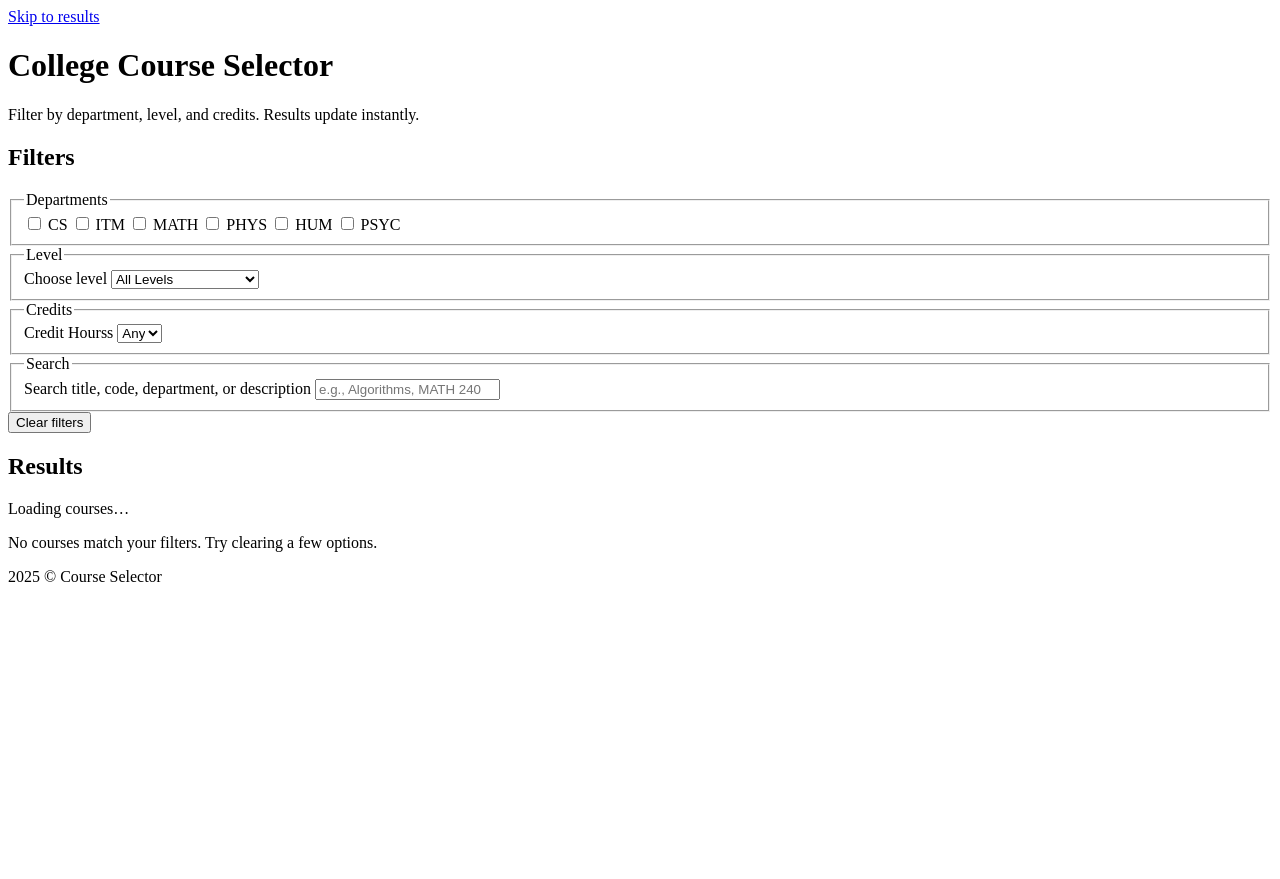
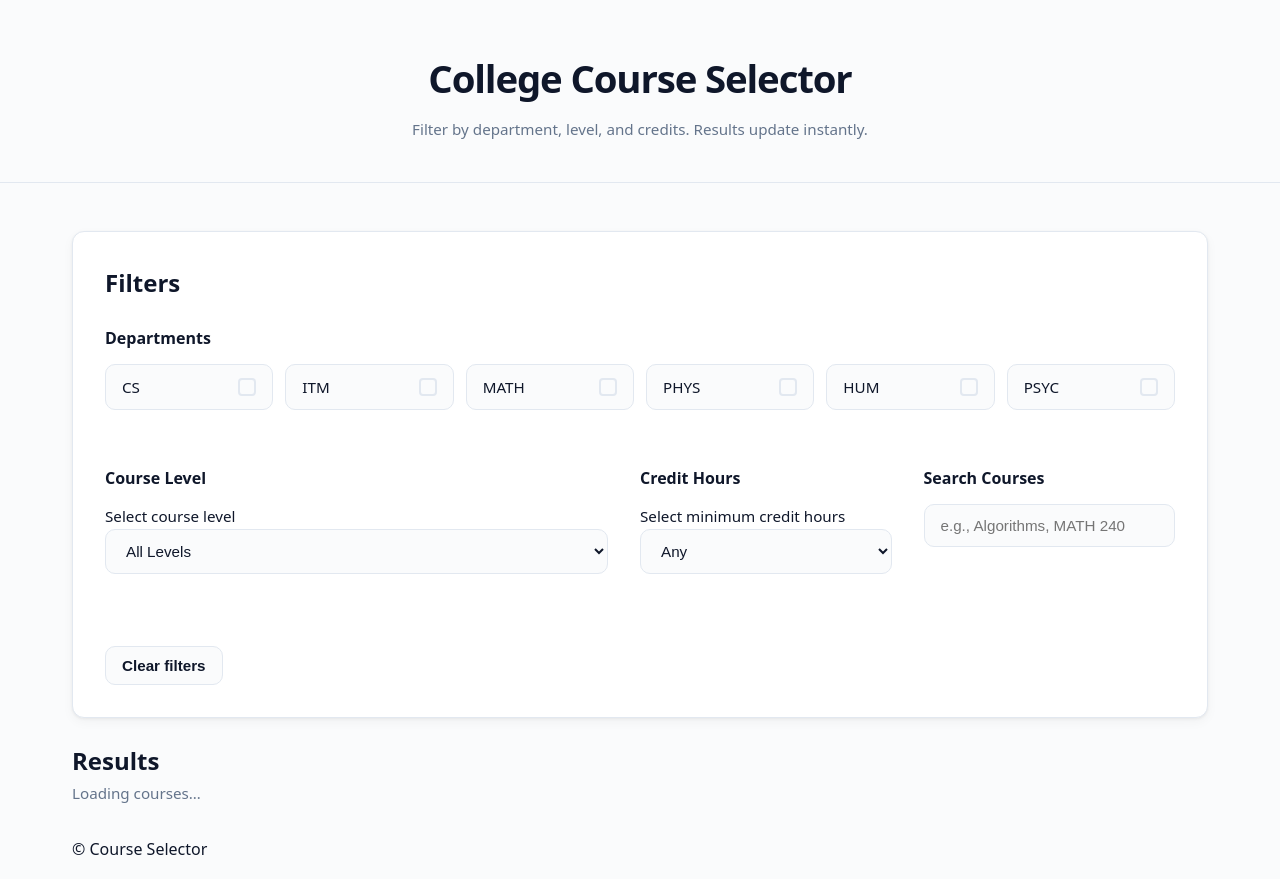
Before and after one commit to h-yzeng/College-Course-Selector, a plain HTML site: page index.html in a window 1280 px wide. Before the commit the page ends 800 px from the top, so only its background shows below. Drawn offline with Linux system fonts and the light colour scheme.

Commit message:
Refined index.html, added data into course_data.json, and added some styles in styles.css

```diff
--- a/index.html
+++ b/index.html
@@ -27,18 +27,18 @@
             <legend>Departments</legend>
             <div class="chips">
               <label><input type="checkbox" name="dept" value="CS" /> CS</label>
-              <label><input type="checkbox" name="dept" value="IT" /> ITM</label>
+              <label><input type="checkbox" name="dept" value="ITM" /> ITM</label>
               <label><input type="checkbox" name="dept" value="MATH" /> MATH</label>
-              <label><input type="checkbox" name="dept" value="ENG" /> PHYS</label>
+              <label><input type="checkbox" name="dept" value="PHYS" /> PHYS</label>
               <label><input type="checkbox" name="dept" value="HUM" /> HUM</label>
-              <label><input type="checkbox" name="dept" value="BUS" /> PSYC</label>
+              <label><input type="checkbox" name="dept" value="PSYC" /> PSYC</label>
             </div>
           </fieldset>
 
           <fieldset>
-            <legend>Level</legend>
-            <label for="level">Choose level</label>
-            <select id="level" name="level">
+            <legend>Course Level</legend>
+            <label for="level" class="visually-hidden">Select course level</label>
+            <select id="level" name="level" title="Select course level">
               <option value="">All Levels</option>
               <option value="100">100</option>
               <option value="200">200</option>
@@ -49,9 +49,9 @@
           </fieldset>
 
           <fieldset>
-            <legend>Credits</legend>
-            <label for="credits">Credit Hourss</label>
-            <select id="credits" name="credits">
+            <legend>Credit Hours</legend>
+            <label for="credits" class="visually-hidden">Select minimum credit hours</label>
+            <select id="credits" name="credits" title="Select minimum credit hours">
               <option value="">Any</option>
               <option value="1">1+</option>
               <option value="2">2+</option>
@@ -61,8 +61,7 @@
           </fieldset>
 
           <fieldset>
-            <legend>Search</legend>
-            <label for="query">Search title, code, department, or description</label>
+            <legend>Search Courses</legend>
             <input
               id="query"
               name="query"
@@ -70,6 +69,7 @@
               placeholder="e.g., Algorithms, MATH 240"
               autocomplete="off"
               inputmode="search"
+              aria-label="Search title, code, department, or description"
             />
           </fieldset>
 
@@ -118,7 +118,7 @@
 
     <footer class="site-footer">
       <div class="container">
-        <p>2025 © <span id="year"></span>Course Selector</p>
+        <p>© <span id="year"></span> Course Selector</p>
       </div>
     </footer>
 
--- a/styles.css
+++ b/styles.css
@@ -0,0 +1,318 @@
+:root {
+  --bg: #fafbfc;
+  --fg: #0f172a;
+  --muted: #64748b;
+  --brand: #3b82f6;
+  --brand-hover: #2563eb;
+  --brand-ink: #ffffff;
+  --card: #ffffff;
+  --card-hover: #f8fafc;
+  --border: #e2e8f0;
+  --focus: #f59e0b;
+  --radius: 12px;
+  --shadow: 0 1px 3px rgba(0, 0, 0, 0.06), 0 4px 12px rgba(0, 0, 0, 0.04);
+  --shadow-lg: 0 4px 6px rgba(0, 0, 0, 0.05), 0 10px 25px rgba(0, 0, 0, 0.08);
+  --transition: 180ms cubic-bezier(0.4, 0, 0.2, 1);
+}
+
+@media (prefers-color-scheme: dark) {
+  :root {
+    --bg: #0b0f19;
+    --fg: #f1f5f9;
+    --muted: #94a3b8;
+    --brand: #60a5fa;
+    --brand-hover: #93c5fd;
+    --brand-ink: #0f172a;
+    --card: #1e293b;
+    --card-hover: #334155;
+    --border: #334155;
+    --focus: #fbbf24;
+    --shadow: 0 2px 8px rgba(0, 0, 0, 0.4), 0 8px 24px rgba(0, 0, 0, 0.3);
+    --shadow-lg: 0 8px 16px rgba(0, 0, 0, 0.5), 0 16px 48px rgba(0, 0, 0, 0.4);
+  }
+}
+
+* {
+  box-sizing: border-box;
+  margin: 0;
+  padding: 0;
+}
+
+html, body {
+  height: 100%;
+}
+
+body {
+  font-family: system-ui, -apple-system, 'Segoe UI', Roboto, 'Helvetica Neue', Arial, sans-serif;
+  font-size: 16px;
+  line-height: 1.6;
+  color: var(--fg);
+  background: var(--bg);
+  -webkit-font-smoothing: antialiased;
+  -moz-osx-font-smoothing: grayscale;
+  text-rendering: optimizeLegibility;
+}
+
+.container {
+  width: min(1200px, 100%);
+  margin-inline: auto;
+  padding: 1rem clamp(1rem, 3vw, 2rem);
+}
+
+.muted {
+  color: var(--muted);
+  font-size: 0.95rem;
+}
+
+.hidden {
+  display: none !important;
+}
+
+/* Skip Link for Accessibility */
+.skip-link {
+  position: absolute;
+  left: -9999px;
+  top: -9999px;
+  background: var(--brand);
+  color: var(--brand-ink);
+  padding: 0.75rem 1rem;
+  border-radius: 8px;
+  font-weight: 600;
+  text-decoration: none;
+  z-index: 1000;
+}
+
+.skip-link:focus {
+  left: 1rem;
+  top: 1rem;
+  outline: 3px solid var(--focus);
+  outline-offset: 2px;
+}
+
+/* Header */
+.site-header {
+  border-bottom: 1px solid var(--border);
+  background: var(--bg);
+  padding: 2rem 0 1.5rem;
+  text-align: center;
+}
+
+.site-header h1 {
+  margin: 0 0 0.5rem 0;
+  font-size: clamp(1.75rem, 3vw, 2.5rem);
+  font-weight: 800;
+  letter-spacing: -0.03em;
+  color: var(--fg);
+}
+
+.site-header p {
+  margin: 0;
+}
+
+/* Filters Section */
+.filters {
+  margin: 2rem 0 1.5rem;
+  background: var(--card);
+  border: 1px solid var(--border);
+  border-radius: var(--radius);
+  box-shadow: var(--shadow);
+  padding: 2rem;
+  transition: all var(--transition);
+}
+
+.filters:focus-within {
+  box-shadow: var(--shadow-lg);
+  border-color: var(--brand);
+}
+
+.filters h2 {
+  margin: 0 0 1.5rem 0;
+  font-size: 1.5rem;
+  font-weight: 700;
+}
+
+.filters form {
+  display: grid;
+  gap: 0;
+}
+
+@media (min-width: 768px) {
+  .filters form {
+    grid-template-columns: 2fr 1fr 1fr;
+    gap: 2rem;
+  }
+
+  .filters fieldset:first-of-type {
+    grid-column: 1 / -1;
+  }
+
+  .filters .actions {
+    grid-column: 1 / -1;
+  }
+}
+
+/* Form Elements */
+fieldset {
+  border: 0;
+  padding: 0;
+  margin: 0 0 1.5rem 0;
+}
+
+fieldset:last-of-type {
+  margin-bottom: 1rem;
+}
+
+legend {
+  font-weight: 600;
+  font-size: 1rem;
+  margin-bottom: 0.75rem;
+  color: var(--fg);
+  display: block;
+  width: 100%;
+}
+
+label {
+  display: inline-flex;
+  align-items: center;
+  gap: 0.5rem;
+  cursor: pointer;
+  font-size: 0.95rem;
+}
+
+label:has(input[type="checkbox"]) {
+  cursor: pointer;
+}
+
+input[type="search"],
+select {
+  width: 100%;
+  padding: 0.75rem 1rem;
+  border: 1px solid var(--border);
+  border-radius: 10px;
+  background: var(--bg);
+  color: var(--fg);
+  font-size: 0.95rem;
+  transition: border-color var(--transition), box-shadow var(--transition);
+  margin-top: 0;
+}
+
+input[type="search"]:hover,
+select:hover {
+  border-color: var(--muted);
+}
+
+input[type="search"]:focus,
+select:focus {
+  border-color: var(--brand);
+  box-shadow: 0 0 0 3px rgba(59, 130, 246, 0.1);
+}
+
+/* Custom Checkbox Styling */
+input[type="checkbox"] {
+  width: 1.125rem;
+  height: 1.125rem;
+  cursor: pointer;
+  -webkit-appearance: none;
+  -moz-appearance: none;
+  appearance: none;
+  border: 2px solid var(--border);
+  border-radius: 4px;
+  background: var(--bg);
+  position: relative;
+  transition: all var(--transition);
+  flex-shrink: 0;
+}
+
+input[type="checkbox"]:hover {
+  border-color: var(--brand);
+}
+
+input[type="checkbox"]:checked {
+  background: var(--brand);
+  border-color: var(--brand);
+}
+
+input[type="checkbox"]:checked::after {
+  content: '';
+  position: absolute;
+  left: 50%;
+  top: 50%;
+  transform: translate(-50%, -50%) rotate(45deg);
+  width: 0.35rem;
+  height: 0.6rem;
+  border: solid var(--brand-ink);
+  border-width: 0 2px 2px 0;
+}
+
+/* Chip Filters */
+.chips {
+  display: grid;
+  grid-template-columns: repeat(auto-fit, minmax(100px, 1fr));
+  gap: 0.75rem;
+}
+
+.chips label {
+  border: 1.5px solid var(--border);
+  padding: 0.625rem 1rem;
+  border-radius: 10px;
+  -webkit-user-select: none;
+  -moz-user-select: none;
+  -ms-user-select: none;
+  user-select: none;
+  background: var(--bg);
+  transition: all var(--transition);
+  font-weight: 500;
+  text-align: center;
+  justify-content: space-between;
+  flex-direction: row-reverse;
+}
+
+.chips label:hover {
+  border-color: var(--brand);
+  background: var(--card-hover);
+  transform: translateY(-1px);
+}
+
+.chips label:has(input[type="checkbox"]:checked) {
+  background: var(--brand);
+  color: var(--brand-ink);
+  border-color: var(--brand);
+  font-weight: 600;
+}
+
+/* Buttons */
+.actions {
+  margin-top: 1rem;
+  display: flex;
+  gap: 0.75rem;
+}
+
+button {
+  appearance: none;
+  border: 1.5px solid var(--border);
+  background: var(--bg);
+  color: var(--fg);
+  padding: 0.625rem 1rem;
+  border-radius: 10px;
+  cursor: pointer;
+  font-weight: 600;
+  font-size: 0.95rem;
+  transition: all var(--transition);
+}
+
+button:hover {
+  border-color: var(--brand);
+  background: var(--card-hover);
+  transform: translateY(-1px);
+}
+
+button:active {
+  transform: translateY(0);
+}
+
+button:focus-visible,
+input:focus-visible,
+select:focus-visible {
+  outline: 3px solid var(--focus);
+  outline-offset: 2px;
+}
```
Also changed, not shown: 1 other file. Lines whose indentation alone changed are shown as unchanged.
